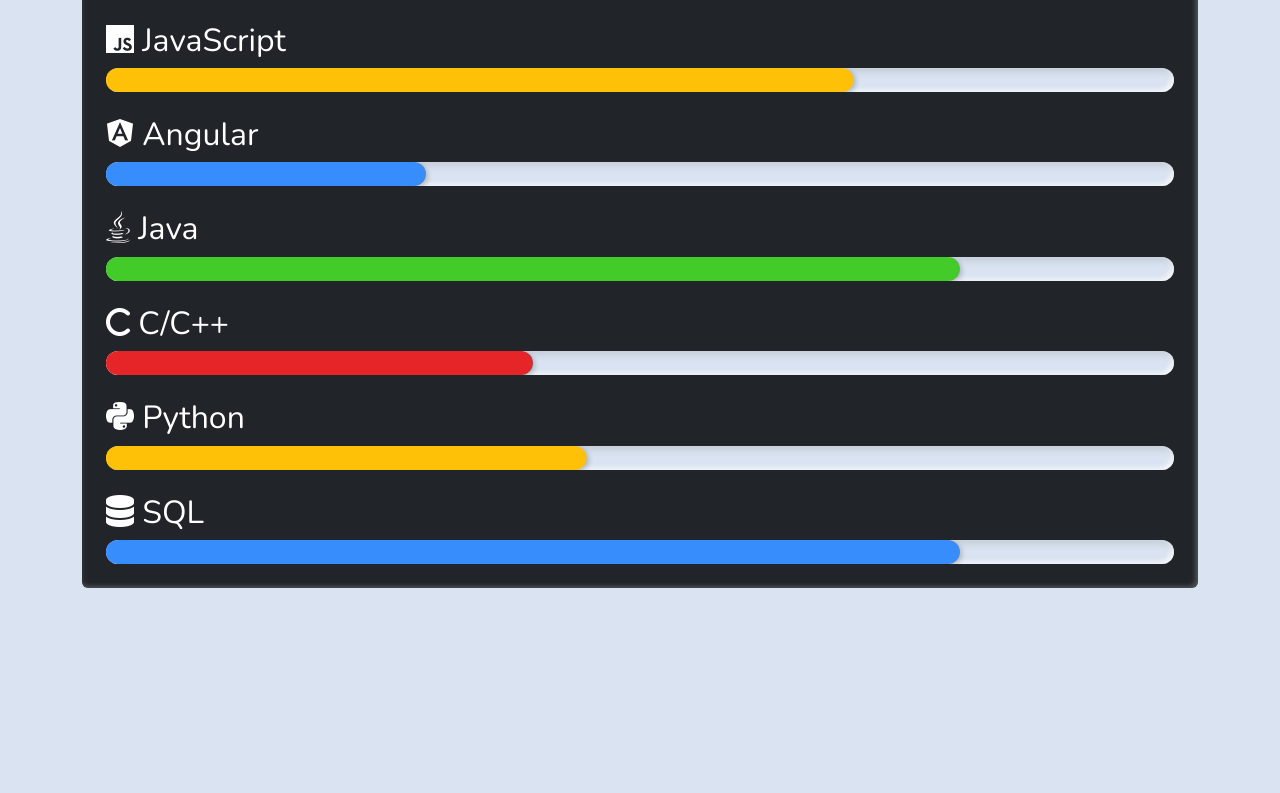
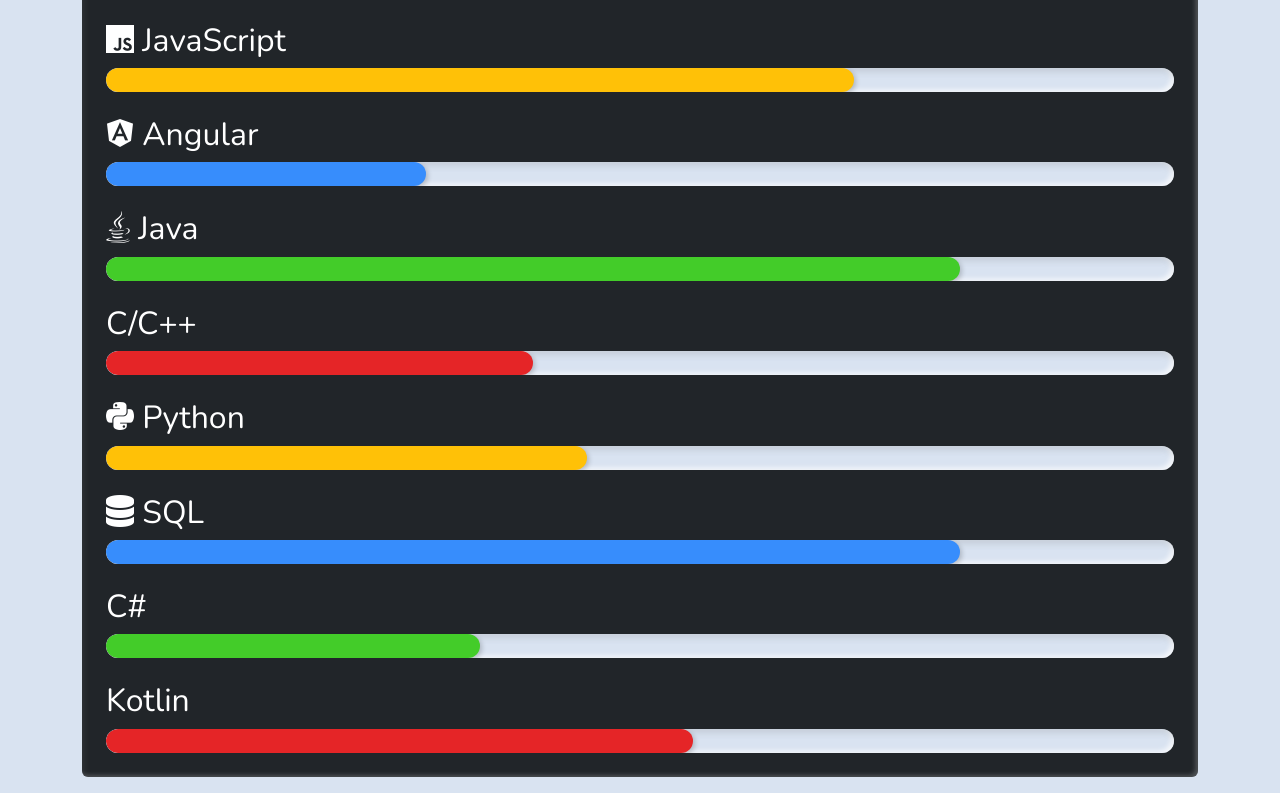
Before and after one commit to bastos-rcd/bastos-rcd.github.io, an Angular app: page /skills in a window 1280 px wide. Shown: the part 429-1222 px from the top of the page. Before the commit the page ends 1033 px from the top, so only its background shows below. Built offline with nearby package versions, Linux system fonts and the light colour scheme.

Commit message:
update(Skills)
Add new skills

```diff
--- a/src/app/skills/skills.component.html
+++ b/src/app/skills/skills.component.html
@@ -39,7 +39,7 @@
                 aria-valuemin="0" aria-valuemax="100"></div>
         </div>
         <br>
-        <h2 class="card-title"><i class="fa-solid fa-c"></i> C/C++</h2>
+        <h2 class="card-title">C/C++</h2>
         <div class="progress">
             <div class="progress-bar bg-danger" role="progressbar" style="width: 40%;" aria-valuenow="40"
                 aria-valuemin="0" aria-valuemax="100"></div>
@@ -56,5 +56,17 @@
             <div class="progress-bar bg-primary" role="progressbar" style="width: 80%;" aria-valuenow="80"
                 aria-valuemin="0" aria-valuemax="100"></div>
         </div>
+        <br>
+        <h2 class="card-title">C#</h2>
+        <div class="progress">
+            <div class="progress-bar bg-success" role="progressbar" style="width: 35%;" aria-valuenow="35"
+                aria-valuemin="0" aria-valuemax="100"></div>
+        </div>
+        <br>
+        <h2 class="card-title">Kotlin</h2>
+        <div class="progress">
+            <div class="progress-bar bg-danger" role="progressbar" style="width: 55%;" aria-valuenow="55"
+                aria-valuemin="0" aria-valuemax="100"></div>
+        </div>
     </div>
 </div>
```
